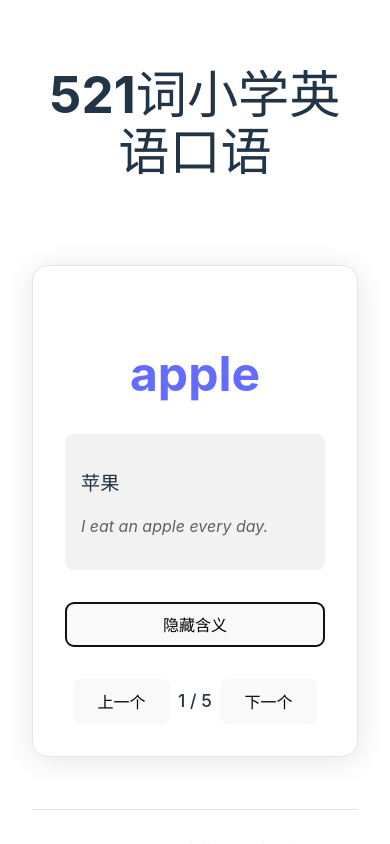
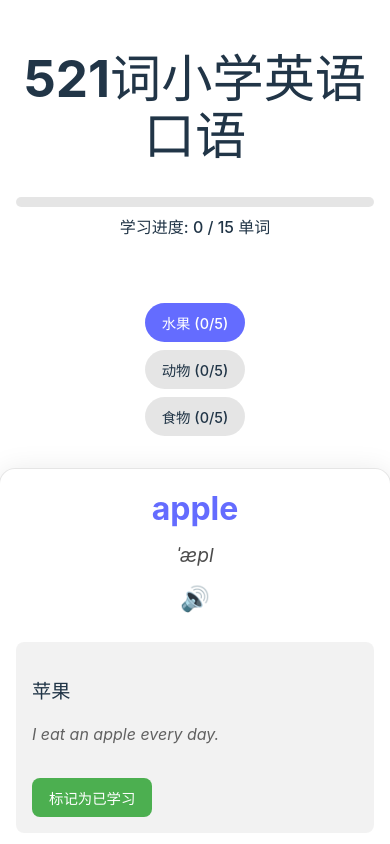
Before and after one commit to frank88hui/EngStudy, a React (Vite) app: page / in a window 390 px wide. Both pictures are taken after a click on the button "显示含义". Shown: the top 844 px of the page. Built offline with nearby package versions, Linux system fonts and the light colour scheme; the HTML template or start-up script is replaced by a standard one.

Commit message:
feat: 实现 Git 项目
Co-authored-by: traeagent <traeagent@users.noreply.github.com>

```diff
--- a/src/App.css
+++ b/src/App.css
@@ -15,11 +15,70 @@
   margin-bottom: 2rem;
 }
 
+/* 进度条样式 */
+.progress-section {
+  margin-top: 1rem;
+  margin-bottom: 2rem;
+}
+
+.progress-bar {
+  width: 100%;
+  height: 10px;
+  background: rgba(255, 255, 255, 0.1);
+  border-radius: 5px;
+  overflow: hidden;
+  margin-bottom: 0.5rem;
+}
+
+.progress-fill {
+  height: 100%;
+  background: #646cff;
+  border-radius: 5px;
+  transition: width 0.3s ease;
+}
+
+.progress-text {
+  font-size: 1rem;
+  font-weight: 500;
+  margin: 0;
+}
+
+/* 分类选择器样式 */
+.category-selector {
+  display: flex;
+  flex-wrap: wrap;
+  gap: 0.5rem;
+  margin-bottom: 2rem;
+  justify-content: center;
+}
+
+.category-btn {
+  padding: 0.5rem 1rem;
+  border-radius: 20px;
+  border: 1px solid transparent;
+  background: rgba(255, 255, 255, 0.1);
+  color: rgba(255, 255, 255, 0.87);
+  cursor: pointer;
+  transition: all 0.3s ease;
+  font-size: 0.9rem;
+}
+
+.category-btn:hover {
+  background: rgba(255, 255, 255, 0.2);
+  border-color: #646cff;
+}
+
+.category-btn.active {
+  background: #646cff;
+  color: white;
+}
+
 .App-main {
   flex: 1;
   display: flex;
+  flex-direction: column;
+  align-items: center;
   justify-content: center;
-  align-items: center;
 }
 
 .word-card {
@@ -40,10 +99,44 @@
   box-shadow: 0 10px 40px rgba(0, 0, 0, 0.2);
 }
 
-.word-display h2 {
+.word-header {
+  display: flex;
+  align-items: center;
+  justify-content: center;
+  gap: 1rem;
+  margin-bottom: 1rem;
+}
+
+.word-header h2 {
   font-size: 3rem;
-  margin-bottom: 1rem;
+  margin: 0;
   color: #646cff;
+}
+
+.phonetic {
+  font-size: 1.2rem;
+  color: rgba(255, 255, 255, 0.7);
+  font-style: italic;
+}
+
+.pronounce-btn {
+  background: transparent;
+  border: none;
+  font-size: 1.5rem;
+  cursor: pointer;
+  padding: 0;
+  margin: 0;
+  display: flex;
+  align-items: center;
+  justify-content: center;
+  width: 40px;
+  height: 40px;
+  border-radius: 50%;
+  transition: background-color 0.3s ease;
+}
+
+.pronounce-btn:hover {
+  background: rgba(255, 255, 255, 0.1);
 }
 
 .word-details {
@@ -63,6 +156,28 @@
 .example {
   font-style: italic;
   color: rgba(255, 255, 255, 0.7);
+  margin-bottom: 1rem;
+}
+
+.learned-btn {
+  margin-top: 1rem;
+  padding: 0.5rem 1rem;
+  border-radius: 8px;
+  border: 1px solid transparent;
+  background: #4CAF50;
+  color: white;
+  cursor: pointer;
+  transition: all 0.3s ease;
+  font-size: 0.9rem;
+}
+
+.learned-btn:hover {
+  background: #45a049;
+}
+
+.learned-btn:disabled {
+  background: rgba(255, 255, 255, 0.2);
+  cursor: not-allowed;
 }
 
 .word-actions {
@@ -98,6 +213,19 @@
 }
 
 @media (prefers-color-scheme: light) {
+  .progress-bar {
+    background: rgba(0, 0, 0, 0.1);
+  }
+
+  .category-btn {
+    background: rgba(0, 0, 0, 0.1);
+    color: #213547;
+  }
+
+  .category-btn:hover {
+    background: rgba(0, 0, 0, 0.2);
+  }
+
   .word-card {
     background: rgba(255, 255, 255, 0.9);
     border: 1px solid rgba(0, 0, 0, 0.1);
@@ -107,8 +235,16 @@
     background: rgba(0, 0, 0, 0.05);
   }
 
+  .phonetic {
+    color: rgba(0, 0, 0, 0.7);
+  }
+
   .example {
     color: rgba(0, 0, 0, 0.6);
+  }
+
+  .pronounce-btn:hover {
+    background: rgba(0, 0, 0, 0.1);
   }
 
   .App-footer {
@@ -116,3 +252,53 @@
     color: rgba(0, 0, 0, 0.6);
   }
 }
+
+/* 响应式设计 */
+@media (max-width: 768px) {
+  #root {
+    padding: 1rem;
+  }
+
+  .word-header {
+    flex-direction: column;
+    gap: 0.5rem;
+  }
+
+  .word-header h2 {
+    font-size: 2.5rem;
+  }
+
+  .category-selector {
+    flex-direction: column;
+    align-items: center;
+  }
+
+  .category-btn {
+    width: 100%;
+    max-width: 200px;
+  }
+
+  .word-card {
+    padding: 1.5rem;
+  }
+}
+
+@media (max-width: 480px) {
+  .word-header h2 {
+    font-size: 2rem;
+  }
+
+  .word-card {
+    padding: 1rem;
+  }
+
+  .navigation {
+    flex-direction: column;
+    gap: 0.5rem;
+  }
+
+  .navigation button {
+    width: 100%;
+    margin: 0;
+  }
+}
--- a/src/App.jsx
+++ b/src/App.jsx
@@ -1,28 +1,133 @@
 import React, { useState, useEffect } from 'react'
 import './App.css'
 
-// 模拟521个英语单词数据
+// 模拟521个英语单词数据，按类别分类
 const wordsData = [
-  { id: 1, word: 'apple', meaning: '苹果', example: 'I eat an apple every day.' },
-  { id: 2, word: 'banana', meaning: '香蕉', example: 'Bananas are yellow.' },
-  { id: 3, word: 'cat', meaning: '猫', example: 'The cat is black.' },
-  { id: 4, word: 'dog', meaning: '狗', example: 'The dog is barking.' },
-  { id: 5, word: 'egg', meaning: '鸡蛋', example: 'I have an egg for breakfast.' },
-  // 可以根据需要添加更多单词
+  {
+    category: '水果',
+    words: [
+      { id: 1, word: 'apple', meaning: '苹果', example: 'I eat an apple every day.', phonetic: 'ˈæpl' },
+      { id: 2, word: 'banana', meaning: '香蕉', example: 'Bananas are yellow.', phonetic: 'bəˈnɑːnə' },
+      { id: 3, word: 'orange', meaning: '橙子', example: 'I like orange juice.', phonetic: 'ˈɔːrɪndʒ' },
+      { id: 4, word: 'grape', meaning: '葡萄', example: 'Grapes are sweet.', phonetic: 'ɡreɪp' },
+      { id: 5, word: 'watermelon', meaning: '西瓜', example: 'Watermelon is refreshing.', phonetic: 'ˈwɔːtərmelən' }
+    ]
+  },
+  {
+    category: '动物',
+    words: [
+      { id: 6, word: 'cat', meaning: '猫', example: 'The cat is black.', phonetic: 'kæt' },
+      { id: 7, word: 'dog', meaning: '狗', example: 'The dog is barking.', phonetic: 'dɔːɡ' },
+      { id: 8, word: 'bird', meaning: '鸟', example: 'The bird is singing.', phonetic: 'bɜːrd' },
+      { id: 9, word: 'fish', meaning: '鱼', example: 'The fish is swimming.', phonetic: 'fɪʃ' },
+      { id: 10, word: 'rabbit', meaning: '兔子', example: 'The rabbit is hopping.', phonetic: 'ˈræbɪt' }
+    ]
+  },
+  {
+    category: '食物',
+    words: [
+      { id: 11, word: 'egg', meaning: '鸡蛋', example: 'I have an egg for breakfast.', phonetic: 'eɡ' },
+      { id: 12, word: 'bread', meaning: '面包', example: 'I eat bread every morning.', phonetic: 'bred' },
+      { id: 13, word: 'milk', meaning: '牛奶', example: 'I drink milk every day.', phonetic: 'mɪlk' },
+      { id: 14, word: 'rice', meaning: '米饭', example: 'I eat rice for lunch.', phonetic: 'raɪs' },
+      { id: 15, word: 'meat', meaning: '肉', example: 'I like meat.', phonetic: 'miːt' }
+    ]
+  }
 ]
+
+// 模拟学习进度数据
+const initialProgress = {
+  totalWords: 15,
+  learnedWords: 0,
+  categories: {
+    '水果': 0,
+    '动物': 0,
+    '食物': 0
+  }
+}
 
 function App() {
   const [words, setWords] = useState(wordsData)
-  const [currentWord, setCurrentWord] = useState(0)
+  const [currentCategory, setCurrentCategory] = useState(0)
+  const [currentWordIndex, setCurrentWordIndex] = useState(0)
   const [showMeaning, setShowMeaning] = useState(false)
+  const [progress, setProgress] = useState(initialProgress)
+  const [learnedWords, setLearnedWords] = useState(new Set())
 
+  // 获取当前分类的单词列表
+  const currentWords = words[currentCategory].words
+  // 获取当前单词
+  const currentWord = currentWords[currentWordIndex]
+
+  // 发音功能
+  const pronounceWord = () => {
+    if ('speechSynthesis' in window) {
+      const utterance = new SpeechSynthesisUtterance(currentWord.word)
+      utterance.lang = 'en-US'
+      speechSynthesis.speak(utterance)
+    }
+  }
+
+  // 标记单词为已学习
+  const markAsLearned = () => {
+    const newLearnedWords = new Set(learnedWords)
+    newLearnedWords.add(currentWord.id)
+    setLearnedWords(newLearnedWords)
+
+    // 更新学习进度
+    const newProgress = {
+      ...progress,
+      learnedWords: newLearnedWords.size,
+      categories: {
+        ...progress.categories,
+        [words[currentCategory].category]: words[currentCategory].words.filter(
+          word => newLearnedWords.has(word.id)
+        ).length
+      }
+    }
+    setProgress(newProgress)
+  }
+
+  // 下一个单词
   const nextWord = () => {
-    setCurrentWord((prev) => (prev + 1) % words.length)
+    if (currentWordIndex < currentWords.length - 1) {
+      setCurrentWordIndex(currentWordIndex + 1)
+    } else {
+      // 如果当前分类已完成，切换到下一个分类
+      if (currentCategory < words.length - 1) {
+        setCurrentCategory(currentCategory + 1)
+        setCurrentWordIndex(0)
+      } else {
+        // 所有分类已完成，回到第一个分类
+        setCurrentCategory(0)
+        setCurrentWordIndex(0)
+      }
+    }
     setShowMeaning(false)
   }
 
+  // 上一个单词
   const prevWord = () => {
-    setCurrentWord((prev) => (prev - 1 + words.length) % words.length)
+    if (currentWordIndex > 0) {
+      setCurrentWordIndex(currentWordIndex - 1)
+    } else {
+      // 如果是当前分类的第一个单词，切换到上一个分类的最后一个单词
+      if (currentCategory > 0) {
+        setCurrentCategory(currentCategory - 1)
+        setCurrentWordIndex(words[currentCategory - 1].words.length - 1)
+      } else {
+        // 已经是第一个分类的第一个单词，切换到最后一个分类的最后一个单词
+        setCurrentCategory(words.length - 1)
+        setCurrentWordIndex(words[words.length - 1].words.length - 1)
+      }
+    }
+    setShowMeaning(false)
+  }
+
+  // 切换分类
+  const changeCategory = (index) => {
+    setCurrentCategory(index)
+    setCurrentWordIndex(0)
     setShowMeaning(false)
   }
 
@@ -30,15 +135,53 @@ function App() {
     <div className="App">
       <header className="App-header">
         <h1>521词小学英语口语</h1>
+        <div className="progress-section">
+          <div className="progress-bar">
+            <div
+              className="progress-fill"
+              style={{ width: `${(progress.learnedWords / progress.totalWords) * 100}%` }}
+            ></div>
+          </div>
+          <p className="progress-text">
+            学习进度: {progress.learnedWords} / {progress.totalWords} 单词
+          </p>
+        </div>
       </header>
       <main className="App-main">
+        {/* 分类选择 */}
+        <div className="category-selector">
+          {words.map((category, index) => (
+            <button
+              key={category.category}
+              className={`category-btn ${index === currentCategory ? 'active' : ''}`}
+              onClick={() => changeCategory(index)}
+            >
+              {category.category} ({progress.categories[category.category]}/{category.words.length})
+            </button>
+          ))}
+        </div>
+
+        {/* 单词卡片 */}
         <div className="word-card">
           <div className="word-display">
-            <h2>{words[currentWord].word}</h2>
+            <div className="word-header">
+              <h2>{currentWord.word}</h2>
+              <span className="phonetic">{currentWord.phonetic}</span>
+              <button className="pronounce-btn" onClick={pronounceWord}>
+                🔊
+              </button>
+            </div>
             {showMeaning && (
               <div className="word-details">
-                <p className="meaning">{words[currentWord].meaning}</p>
-                <p className="example">{words[currentWord].example}</p>
+                <p className="meaning">{currentWord.meaning}</p>
+                <p className="example">{currentWord.example}</p>
+                <button
+                  className="learned-btn"
+                  onClick={markAsLearned}
+                  disabled={learnedWords.has(currentWord.id)}
+                >
+                  {learnedWords.has(currentWord.id) ? '已学习' : '标记为已学习'}
+                </button>
               </div>
             )}
           </div>
@@ -48,7 +191,7 @@ function App() {
             </button>
             <div className="navigation">
               <button onClick={prevWord}>上一个</button>
-              <span>{currentWord + 1} / {words.length}</span>
+              <span>{currentWordIndex + 1} / {currentWords.length}</span>
               <button onClick={nextWord}>下一个</button>
             </div>
           </div>
```
